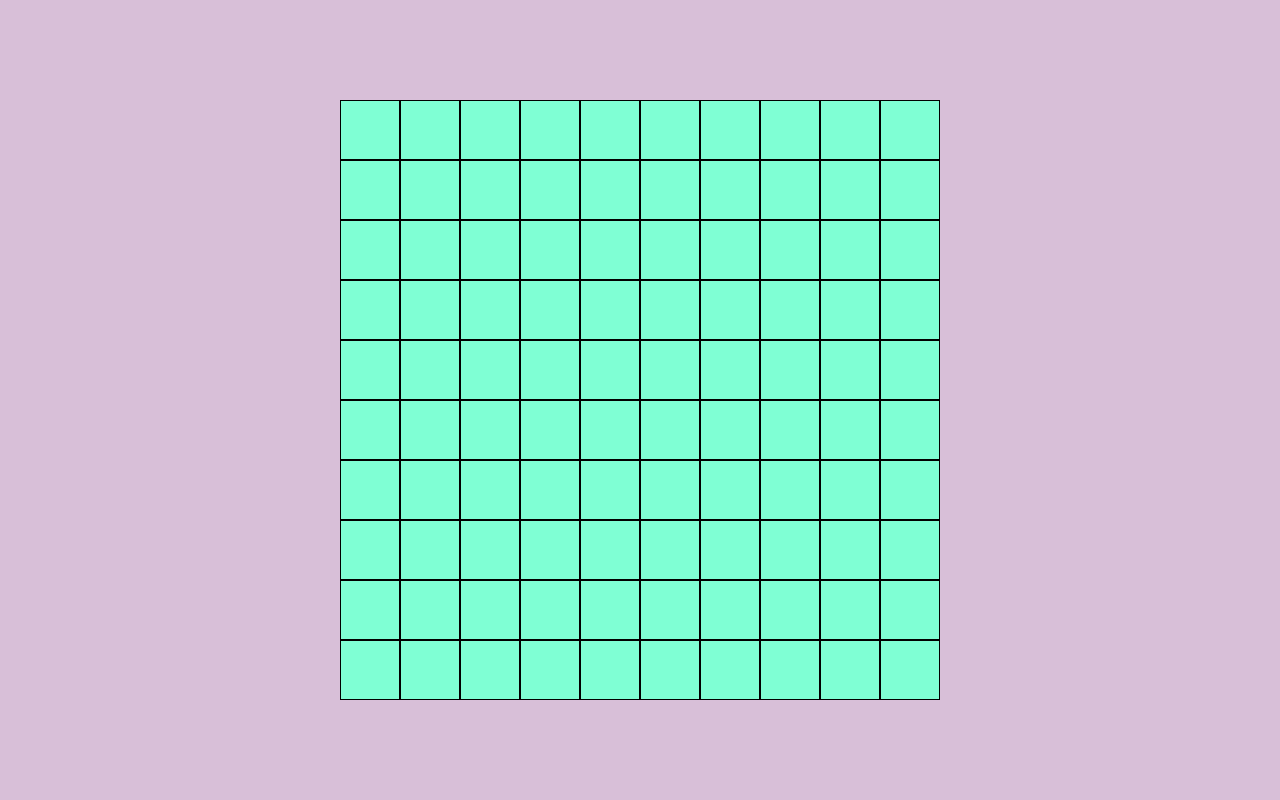
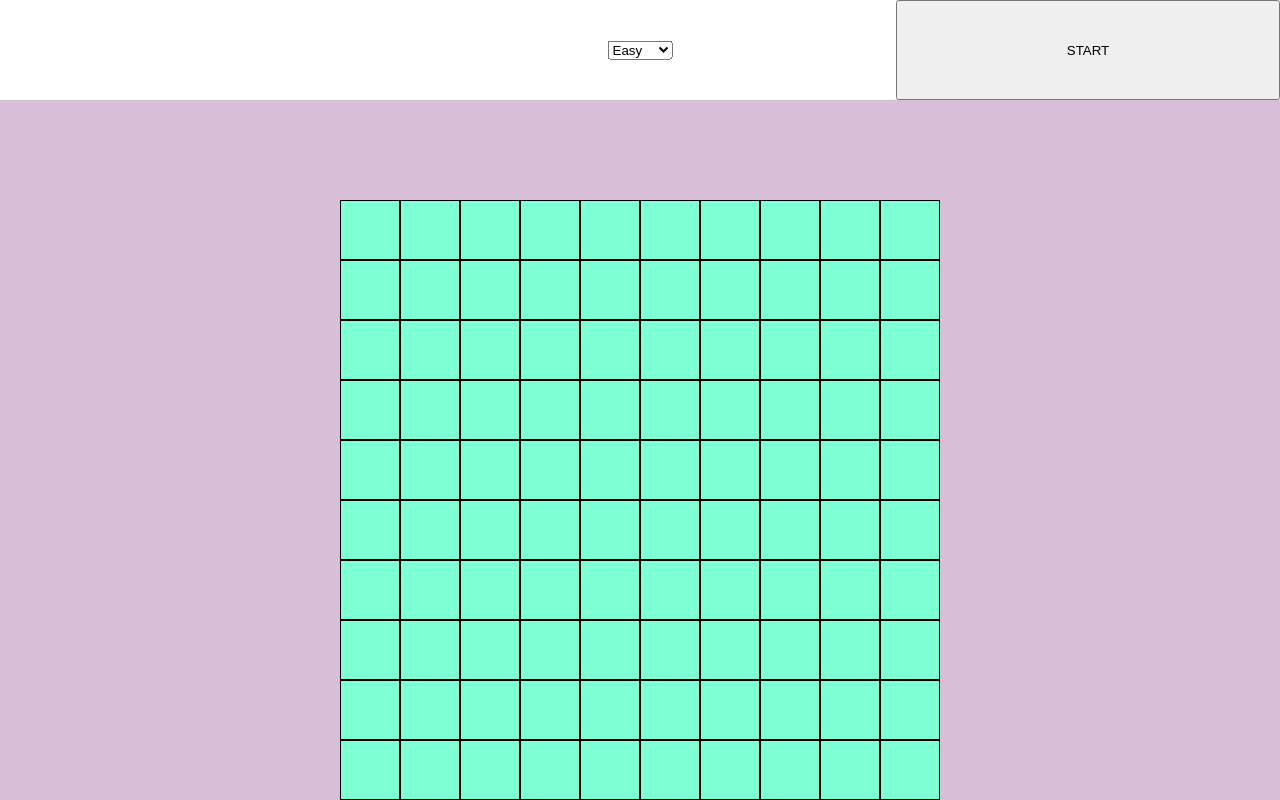
Before and after one commit to alessandrodaniello105/js-campominato-grid, a plain HTML site: page index.html in a window 1280 px wide. Both pictures are taken after a click on the button "START". Drawn offline with Linux system fonts and the light colour scheme.

Commit message:
[add]:square styles/top-bar/difficulty conditions

```diff
--- a/css/style.css
+++ b/css/style.css
@@ -10,7 +10,8 @@ body {
 }
 
 button {
-  width: 100%;
+  float: right;
+  width: 30%;
   height: 100%;
 }
 
@@ -18,10 +19,17 @@ button {
   display: none;
 }
 
+.clearfix::after {
+  content: "";
+  clear: both;
+  display: table;
+}
+
 
 .main-wrapper {
   height: 100vh;
   display: flex;
+  flex-direction: column;
   justify-content: center;
   align-items: center;
 }
@@ -32,24 +40,53 @@ button {
   display: flex;
   flex-wrap: wrap;
   width: 600px;
+  padding-top: 200px;
 }
 
 
+.top-bar {
+  position: absolute;
+  top: 0;
+  width: 100%;
+  height: 100px;
+  background-color: white;
+}
+
 /* 3. Creo lo stile/la classe del quadrato in css, inizialmente per una griglia 10 * 10 */
 
+
+.selector {
+  position: relative;
+  top: 50%;
+  left: 50%;
+  transform: translate(-50%, -50%);
+  display: inline-block;
+}
 
 .square {
   display: flex;
   justify-content: center;
   align-items: center;
-  width: calc(600px / 10);
-  /* height: calc(600px / 10); */
-  aspect-ratio: 1 / 1;
   background-color: aquamarine;
   border: 1px solid black;
   cursor: pointer;
 }
 
+.square.square-100 {
+  width: calc(600px / 10);
+  /* height: calc(600px / 10); */
+  aspect-ratio: 1 / 1;
+}
+
+.square.square-81 {
+  width: calc(600px / 9);
+  aspect-ratio: 1 / 1;
+}
+
+.square.square-49 {
+  width: calc(599px / 7);
+  aspect-ratio: 1 / 1;
+}
 
 
 /* 4. Stilo la classe 'clicked' */
--- a/index.html
+++ b/index.html
@@ -10,6 +10,16 @@
 </head>
 <body>
   <div class="main-wrapper">
+
+    <div class="top-bar clearfix">
+      <div class="selector">
+        <select name="difficulty" id="difficulty-selector">
+          <option difficulty="100" value="0">Easy</option>
+          <option difficulty="81" value="1">Normal</option>
+          <option difficulty="49" value="2">Hard</option>
+        </select>
+      </div>
+    </div>
 
     <div class="container">
 
--- a/js/script.js
+++ b/js/script.js
@@ -1,19 +1,20 @@
 // 5. Definisco la variabile del container
-const container = document.querySelector('.container');
+const container   = document.querySelector('.container');
+const topBar      = document.querySelector('.top-bar');
+let difficulty = 100;
 
-
+let scelta = document.getElementById('difficulty-selector');
 
 reset();
 
 getStarted();
 
-
-
 function init(){
   // 8. Creo il ciclo di generazione dei 100 quadrati
-  for (let i = 1; i <= 100; i++){
 
-    squareGeneration(i);
+  for (let i = 1; i <= difficulty; i++){
+
+    squareGeneration(i, difficulty);
 
   };
 };
@@ -22,13 +23,27 @@ function init(){
 
 // 6. Definisco la funzione di generazione del quadrato, dando un custom ID basato sull'index del ciclo
 
-function squareGeneration(index){
+function squareGeneration(index, dif){
   let newSquare = document.createElement('div');
   newSquare.className = 'square';
+
+  if (dif == 100) {
+
+    newSquare.classList.add('square-100');
+
+  } else if (dif == 81) {
+
+    newSquare.classList.add('square-81');
+
+  } else if (dif == 49) {
+
+    newSquare.classList.add('square-49');
+
+  }
+
   newSquare._squareID = index;
   newSquare.addEventListener('click', function(){
     newSquare.classList.toggle('clicked');
-    console.log(this._squareID);
   });
 
   container.append(newSquare);
@@ -48,7 +63,7 @@ function reset(){
 function getStarted(){
   const buttonStart = document.createElement('button');
   buttonStart.innerHTML = 'START';
-  container.append(buttonStart);
+  topBar.append(buttonStart);
   buttonStart.addEventListener('click', function(){
     container.innerHTML = '';
     init();
```
